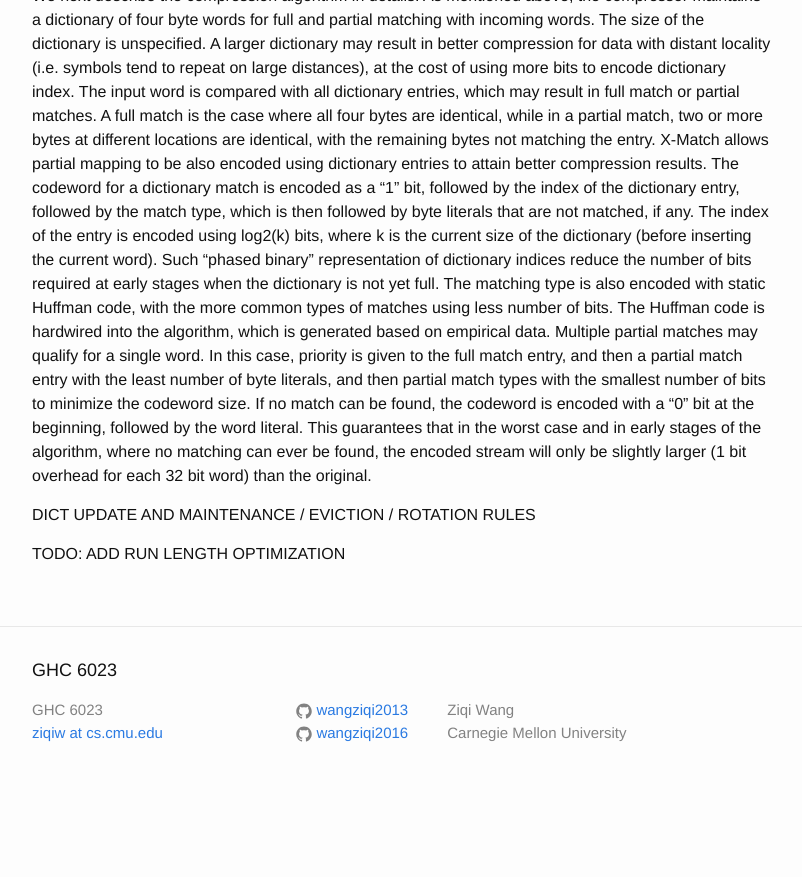
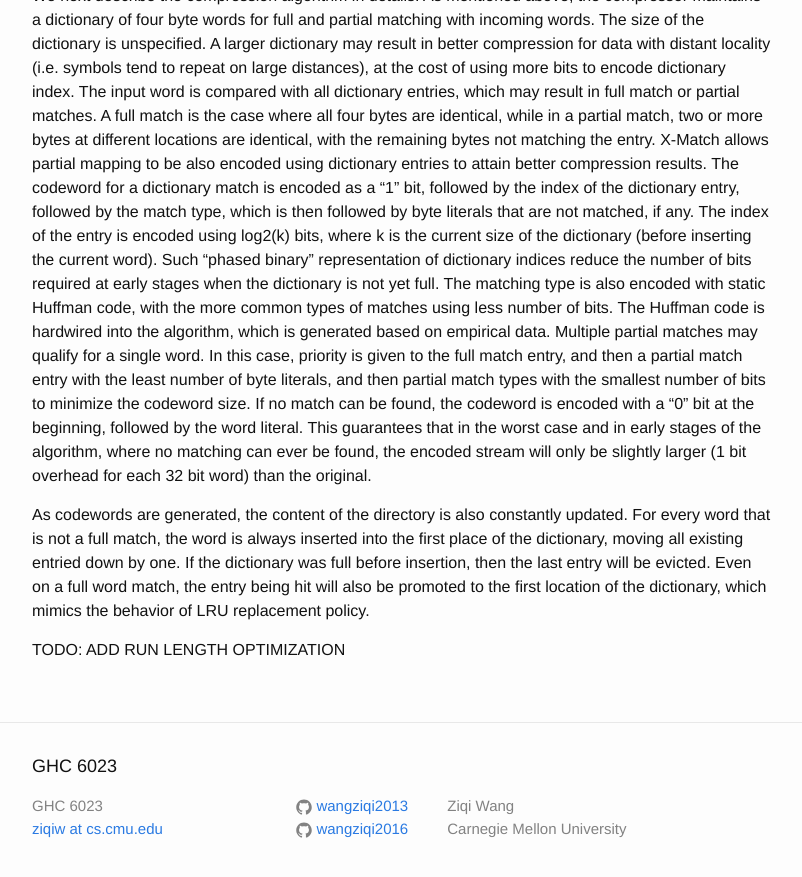
Before and after one commit to wangziqi2013/wangziqi2013.github.io, a Jekyll site: the page built from _posts/2020-07-04-x-match.markdown, in a window 1280 px wide and 900 px high, scrolled down 1042 px. Shown: the top 877 px of the window, without its empty margins (238-1040 px from the left). Built offline with Jekyll 4.4.1, drawn with Linux system fonts in a browser that asks for light colours; before the commit the page ends 1846 px from its top, so only the background shows below that.

Commit message:
Adding dir update

```diff
--- a/_posts/2020-07-04-x-match.markdown
+++ b/_posts/2020-07-04-x-match.markdown
@@ -54,8 +54,10 @@ If no match can be found, the codeword is encoded with a "0" bit at the beginnin
 This guarantees that in the worst case and in early stages of the algorithm, where no matching can ever be found, the
 encoded stream will only be slightly larger (1 bit overhead for each 32 bit word) than the original.
 
-
-
-DICT UPDATE AND MAINTENANCE / EVICTION / ROTATION RULES
+As codewords are generated, the content of the directory is also constantly updated. For every word that is not a full
+match, the word is always inserted into the first place of the dictionary, moving all existing entried down by one.
+If the dictionary was full before insertion, then the last entry will be evicted. Even on a full word match, the entry
+being hit will also be promoted to the first location of the dictionary, which mimics the behavior of LRU replacement
+policy.
 
 TODO: ADD RUN LENGTH OPTIMIZATION
```
